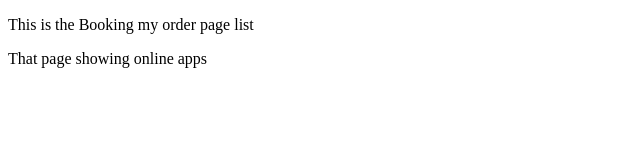
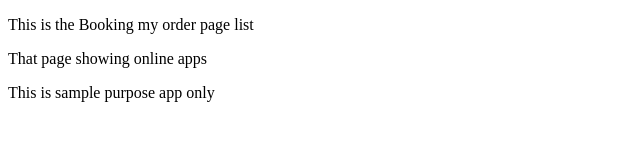
Before and after one commit to govardhanreddy571/ecommerce, a plain HTML site: page booking.html in a window 1280 px wide. Shown: the whole page, without its empty margins (0-640 px from the left). Drawn offline with Linux system fonts and the light colour scheme.

Commit message:
booking page add sample

```diff
--- a/booking.html
+++ b/booking.html
@@ -8,5 +8,6 @@
 <body>
     <p>This is the Booking my order page list </p>
     <p>That page showing online apps</p>
+    <h>This is sample purpose app only</h>
 </body>
 </html>
```
